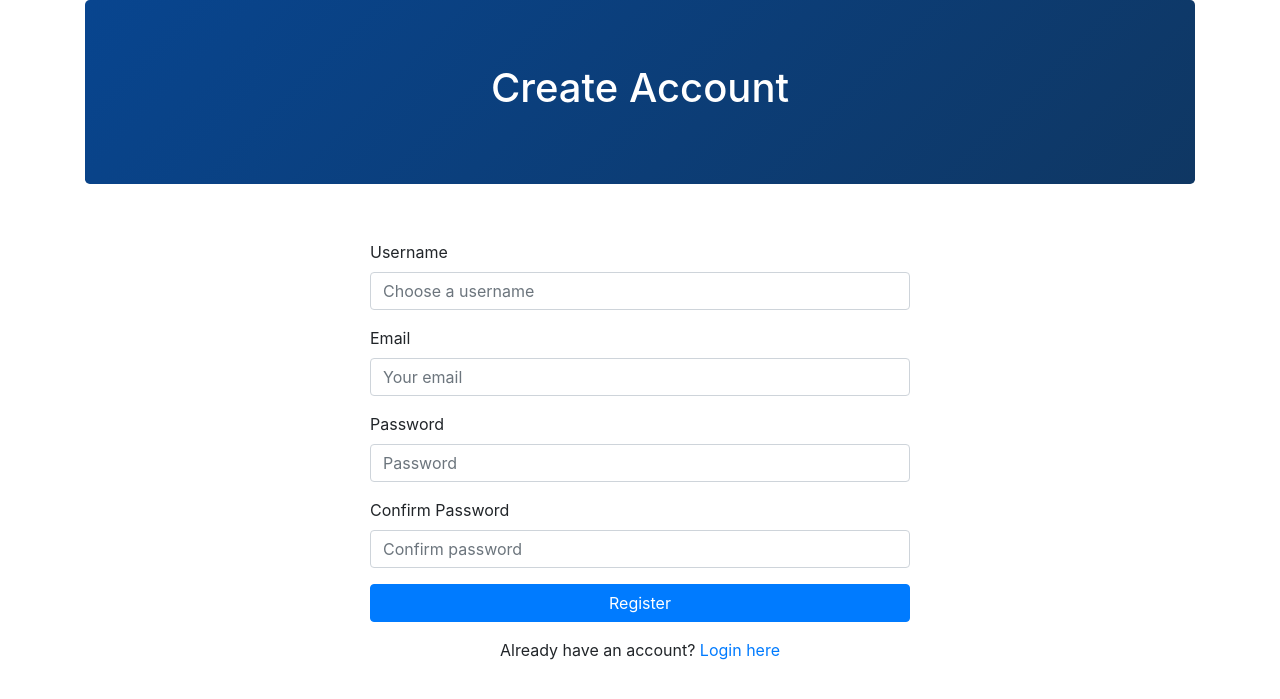
After one commit to sdplamen/sudoku, a Django app: page /register/ in a window 1280 px wide. The commit adds this page. Shown: the top 699 px of the page. Run offline with Django 5.2, Linux system fonts and the light colour scheme; some libraries are stand-ins or nearby versions.

Commit message:
Create logic for login

```diff
--- a/game/models.py
+++ b/game/models.py
@@ -1,13 +1,16 @@
+from django.contrib.auth.models import User
 from django.db import models
 from django.utils import timezone
 
 # Create your models here.
 class Grid(models.Model):
-
     grid = models.CharField(max_length=81)
     difficulty = models.CharField(max_length=10, default='easy')
     source = models.CharField(max_length=255, default='Unknown')
     date = models.DateField(default=timezone.now)
+    created_by = models.ForeignKey(User, on_delete=models.CASCADE, null=True, blank=True, related_name='puzzles')
+    is_public = models.BooleanField(default=True)
 
     def __str__(self):
+        owner = self.created_by.username if self.created_by else 'Anonymous'
         return f'Sudoku {self.id} from {self.source} date {self.date}'
--- a/game/urls.py
+++ b/game/urls.py
@@ -4,6 +4,11 @@ from .views import SudokuListCreateAPI, SudokuSolveAPI
 
 urlpatterns = [
     path('', views.start, name='start'),
+    path('login/', views.login_view, name='login'),
+    path('logout/', views.logout_view, name='logout'),
+    path('register/', views.register_view, name='register'),
+    path('my-puzzles/', views.my_puzzles, name='my_puzzles'),
+    path('delete-puzzle/<int:id>/', views.delete_puzzle, name='delete_puzzle'),
     path('new/', views.new, name='new'),
     path('solve/<int:id>/', views.to_solve, name='to_solve'),
     path('solved/<int:id>/', views.solved, name='solved'),
--- a/game/views.py
+++ b/game/views.py
@@ -1,10 +1,13 @@
 import json
 
 from django.contrib import messages
+from django.contrib.auth import authenticate
+from django.contrib.auth.decorators import login_required
+from django.contrib.auth.models import User
 from django.http import JsonResponse
 from django.shortcuts import render, redirect, get_object_or_404
 from django.views.decorators.http import require_http_methods
-
+from django.contrib.auth import authenticate, login as auth_login, logout as auth_logout
 from .models import Grid
 from .forms import SudokuForm, LevelForm
 from .sudoku import solve, is_valid_input
@@ -167,7 +170,7 @@ def start(request):
         level_form = LevelForm(request.POST)
         if level_form.is_valid():
             level = level_form.cleaned_data.get('level').lower()
-            queryset = Grid.objects.filter(difficulty=level)
+            queryset = Grid.objects.filter(difficulty=level, is_public=True)
 
             if queryset.exists():
                 random_grid = choice(queryset)
@@ -201,6 +204,8 @@ def new(request):
             new_grid = Grid.objects.create(
                 grid=grid_string,
                 difficulty=selected_difficulty,
+                created_by=request.user if request.user.is_authenticated else None,
+                is_public=True
             )
             messages.success(request, f"Puzzle created successfully! ID: {new_grid.id}")
             return redirect('to_solve', id=new_grid.id)
@@ -277,6 +282,7 @@ def solved(request, id):
     })
 
 
+@login_required
 def clear_grids(request):
     if request.method == 'POST':
         Grid.objects.all().delete()
@@ -286,11 +292,76 @@ def clear_grids(request):
     return render(request, 'start.html')
 
 
+@login_required
+def delete_puzzle(request, id) :
+    grid_obj = get_object_or_404(Grid, pk=id)
+
+    if grid_obj.created_by != request.user :
+        messages.error(request, 'You can only delete your own puzzles!')
+        return redirect('start')
+
+    if request.method == 'POST' :
+        grid_obj.delete()
+        messages.success(request, f'Puzzle #{id} deleted successfully!')
+        return redirect('my_puzzles')
+
+    return render(request, 'delete.html', {'puzzle' :grid_obj})
+
+def my_puzzles(request):
+    user_puzzles = Grid.objects.filter(created_by=request.user).order_by('-date')
+    return render(request, 'my_puzzles.html', {'puzzles': user_puzzles})
+
+def login_view(request) :
+    if request.method == 'POST' :
+        username = request.POST.get('user')
+        password = request.POST.get('password')
+
+        user = authenticate(request, username=username, password=password)
+
+        if user is not None :
+            auth_login(request, user)
+            messages.success(request, f'Welcome back, {user.username}!')
+            return redirect('start')
+        else :
+            return render(request, 'login.html', {'error' :'Invalid username or password'})
+
+    return render(request, 'login.html')
+
+
+def logout_view(request) :
+    auth_logout(request)
+    messages.success(request, 'You have been logged out successfully!')
+    return redirect('start')
+
+
+def register_view(request) :
+    if request.method == 'POST' :
+        username = request.POST.get('username')
+        email = request.POST.get('email')
+        password = request.POST.get('password')
+        password_confirm = request.POST.get('password_confirm')
+
+        if password != password_confirm :
+            return render(request, 'register.html', {'error' :'Passwords do not match'})
+
+        if User.objects.filter(username=username).exists() :
+            return render(request, 'register.html', {'error' :'Username already exists'})
+
+        if User.objects.filter(email=email).exists() :
+            return render(request, 'register.html', {'error' :'Email already registered'})
+
+        user = User.objects.create_user(username=username, email=email, password=password)
+        auth_login(request, user)
+        messages.success(request, f'Welcome, {user.username}! Your account has been created.')
+        return redirect('start')
+
+    return render(request, 'register.html')
+
+
 from rest_framework.views import APIView
 from rest_framework.response import Response
 from rest_framework import status
 from .serializers import GridSerializer
-
 
 class SudokuListCreateAPI(APIView):
     # GET: Get a random puzzle by difficulty (Replaces 'start' logic)
--- a/static/style.css
+++ b/static/style.css
@@ -148,6 +148,32 @@ td.is-valid {
     -moz-appearance: textfield;
 }
 
+.jumbotron {
+    background: linear-gradient(135deg, #08458f 0%, #0f3763 100%);
+    color: white;
+    padding: 5rem;
+    border-radius: 10px;
+    margin-bottom: 2rem;
+}
+
+.card {
+    border-radius: 10px;
+    transition: transform 0.3s ease, box-shadow 0.3s ease;
+}
+
+.card:hover {
+    transform: translateY(-5px);
+    box-shadow: 0 10px 20px rgba(0,0,0,0.2);
+}
+
+.btn-block {
+    width: 100%;
+}
+
+.shadow-sm {
+    box-shadow: 0 2px 4px rgba(0,0,0,0.1);
+}
+
 @keyframes shake {
     0%, 100% { transform: translateX(0); }
     25% { transform: translateX(-5px); }
--- /dev/null
+++ b/templates/register.html
@@ -0,0 +1,55 @@
+{% extends 'index.html' %}
+
+{% block title %}
+    <div class="container text-center">
+      <div class="jumbotron">
+        <h1>Create Account</h1>
+      </div>
+    </div>
+    <br>
+{% endblock %}
+
+{% block body %}
+    <div class="container">
+        <div class="row justify-content-center">
+            <div class="col-md-6">
+                <form class="form-horizontal" method="POST" action="{% url 'register' %}">
+                    {% csrf_token %}
+                    <fieldset>
+                        <div class="form-group">
+                            <label for="inputUsername" class="control-label">Username</label>
+                            <input type="text" class="form-control" name="username" id="inputUsername" placeholder="Choose a username" required>
+                        </div>
+
+                        <div class="form-group">
+                            <label for="inputEmail" class="control-label">Email</label>
+                            <input type="email" class="form-control" name="email" id="inputEmail" placeholder="Your email" required>
+                        </div>
+
+                        <div class="form-group">
+                            <label for="inputPassword" class="control-label">Password</label>
+                            <input type="password" class="form-control" name="password" id="inputPassword" placeholder="Password" required>
+                        </div>
+
+                        <div class="form-group">
+                            <label for="inputPasswordConfirm" class="control-label">Confirm Password</label>
+                            <input type="password" class="form-control" name="password_confirm" id="inputPasswordConfirm" placeholder="Confirm password" required>
+                        </div>
+
+                        <div class="form-group">
+                            <button type="submit" class="btn btn-primary btn-block">Register</button>
+                        </div>
+
+                        <div class="text-center">
+                            <p>Already have an account? <a href="{% url 'login' %}">Login here</a></p>
+                        </div>
+                    </fieldset>
+                </form>
+
+                {% if error %}
+                    <div class="alert alert-danger mt-3">{{ error }}</div>
+                {% endif %}
+            </div>
+        </div>
+    </div>
+{% endblock %}
```
Also changed, not shown: sudoku/settings.py (+14 -0 lines), templates/login.html (+19 -14 lines), templates/my_puzzles.html (added, +74 -0 lines), templates/start.html (+29 -2 lines), game/migrations/0001_initial.py, 1 other file.
